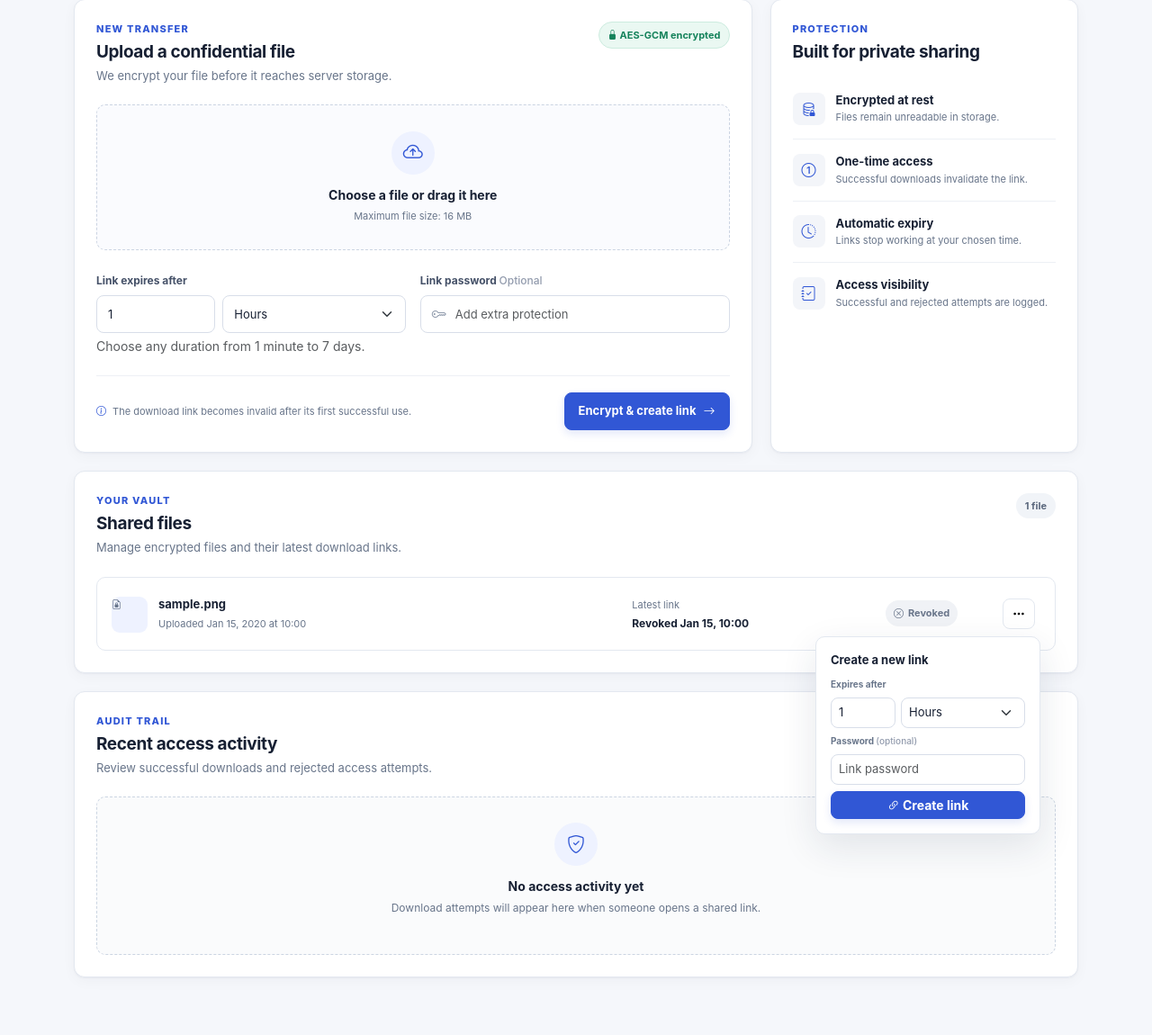
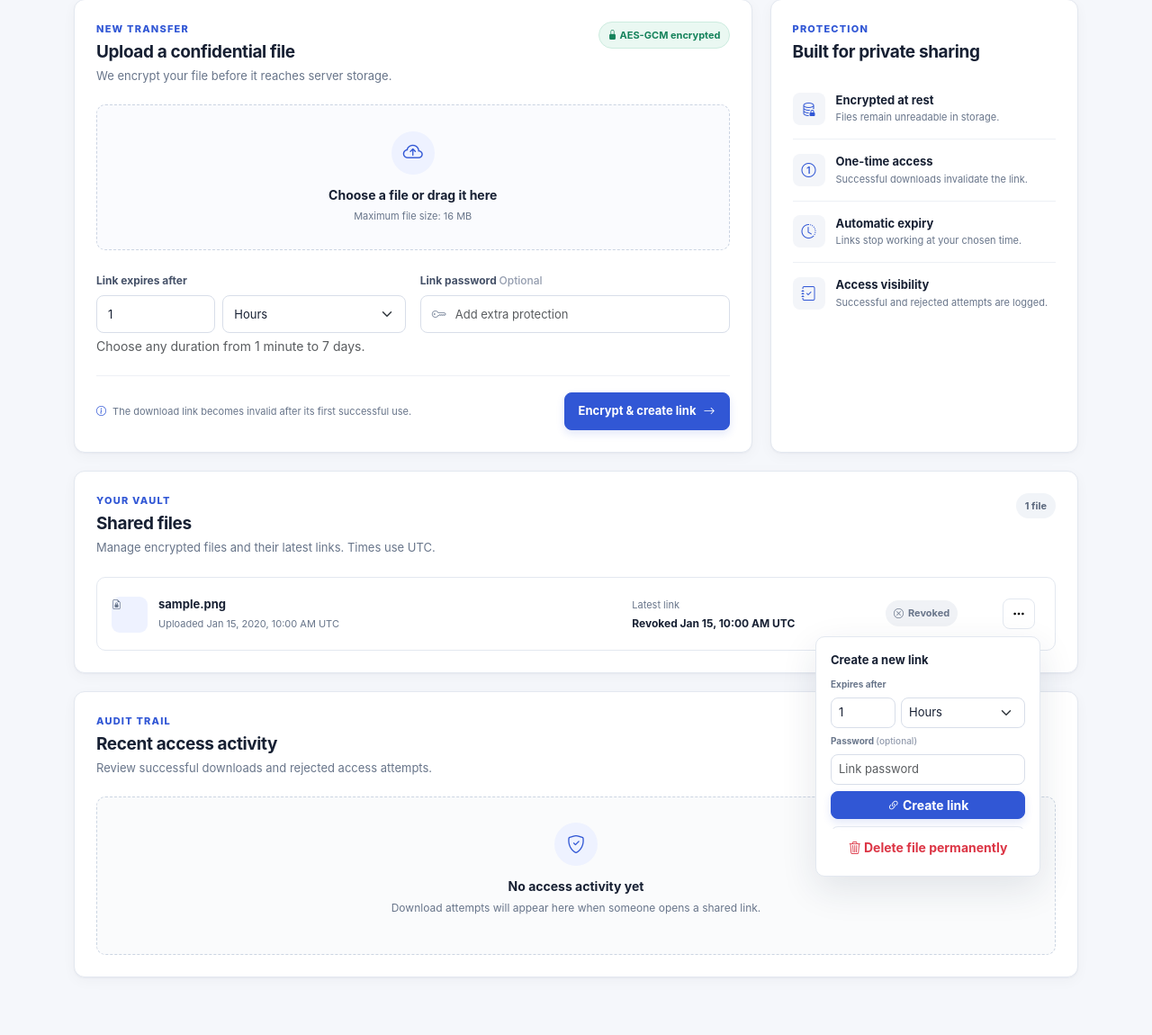
Before and after one commit to Rinil-Parmar/secure-one-time-file-sharing, a Flask app: page / in a window 1280 px wide, after a click that opens the changed part. Shown: the part 371-1521 px from the top of the page at 90% size. Run offline with Flask 3, Linux system fonts and the light colour scheme; a user stored in the database is signed in; tables that the repository leaves empty hold one stand-in row (values such as "Sample post"); some libraries are stand-ins or nearby versions.

Commit message:
Add secure file deletion and local timestamps

```diff
--- a/app/files.py
+++ b/app/files.py
@@ -184,6 +184,37 @@ def create_link(file_id):
     return redirect(url_for("dashboard"))
 
 
+@files_bp.route("/files/<int:file_id>/delete", methods=["POST"])
+@login_required
+def delete_file(file_id):
+    stored_file = StoredFile.query.filter_by(
+        id=file_id,
+        owner_id=current_user.id,
+    ).first()
+    if stored_file is None:
+        flash("File not found or you do not have permission to delete it.", "error")
+        return redirect(url_for("dashboard"))
+
+    try:
+        get_encrypted_storage().delete(stored_file.stored_filename)
+    except (OSError, StorageError):
+        current_app.logger.exception("Could not delete encrypted file %s", stored_file.id)
+        flash("The encrypted file could not be deleted. Please try again.", "error")
+        return redirect(url_for("dashboard"))
+
+    db.session.delete(stored_file)
+    try:
+        db.session.commit()
+    except Exception:
+        db.session.rollback()
+        current_app.logger.exception("Could not delete file metadata %s", stored_file.id)
+        flash("The file metadata could not be deleted. Please try again.", "error")
+        return redirect(url_for("dashboard"))
+
+    flash("File and all associated share links were permanently deleted.", "success")
+    return redirect(url_for("dashboard"))
+
+
 @files_bp.route("/links/<int:link_id>/revoke", methods=["POST"])
 @login_required
 def revoke_link(link_id):
--- a/app/static/app.js
+++ b/app/static/app.js
@@ -33,6 +33,31 @@ document.querySelectorAll("[data-confirm]").forEach((form) => {
             event.preventDefault();
         }
     });
+});
+
+const browserTimeZone = Intl.DateTimeFormat().resolvedOptions().timeZone;
+
+document.querySelectorAll("[data-time-zone]").forEach((label) => {
+    label.textContent = browserTimeZone ? browserTimeZone.replaceAll("_", " ") : "your device time zone";
+});
+
+document.querySelectorAll("[data-local-time]").forEach((element) => {
+    const timestamp = Date.parse(element.dateTime);
+    if (Number.isNaN(timestamp)) {
+        return;
+    }
+
+    const full = element.dataset.localTime === "full";
+    const formatter = new Intl.DateTimeFormat(undefined, {
+        year: full ? "numeric" : undefined,
+        month: "short",
+        day: "numeric",
+        hour: "numeric",
+        minute: "2-digit",
+        timeZoneName: "short",
+    });
+    element.textContent = formatter.format(timestamp);
+    element.title = `Displayed in ${browserTimeZone || "your device time zone"}`;
 });
 
 const formatRemainingTime = (milliseconds) => {
--- a/app/static/style.css
+++ b/app/static/style.css
@@ -691,11 +691,16 @@ a {
     min-height: 34px;
 }
 
-.revoke-action {
+.revoke-action,
+.delete-action {
     border-top: 1px solid var(--line);
     margin-top: 12px;
     padding-top: 12px;
     text-decoration: none;
+}
+
+.delete-action {
+    margin-top: 8px;
 }
 
 .activity-list {
--- a/app/templates/dashboard.html
+++ b/app/templates/dashboard.html
@@ -133,7 +133,7 @@
         <div>
             <span class="section-kicker">Your vault</span>
             <h2>Shared files</h2>
-            <p>Manage encrypted files and their latest download links.</p>
+            <p>Manage encrypted files and their latest links. Times use <span data-time-zone>your device time zone</span>.</p>
         </div>
         {% if uploaded_files %}
             <span class="count-badge">{{ uploaded_files|length }} file{{ '' if uploaded_files|length == 1 else 's' }}</span>
@@ -149,7 +149,8 @@
                         <span class="file-icon"><i class="bi bi-file-earmark-lock2"></i></span>
                         <div>
                             <strong title="{{ file.original_filename }}">{{ file.original_filename }}</strong>
-                            <span>Uploaded <time datetime="{{ file.created_at.isoformat() }}">{{ file.created_at.strftime("%b %d, %Y at %H:%M") }}</time></span>
+                            <span>Uploaded <time datetime="{{ file.created_at.isoformat() }}Z"
+                                                 data-local-time="full">{{ file.created_at.strftime("%b %d, %Y at %H:%M") }} UTC</time></span>
                         </div>
                     </div>
 
@@ -157,18 +158,22 @@
                         <span>Latest link</span>
                         {% if latest_link %}
                             {% if latest_link.revoked_at %}
-                                <strong>Revoked {{ latest_link.revoked_at.strftime("%b %d, %H:%M") }}</strong>
+                                <strong>Revoked <time datetime="{{ latest_link.revoked_at.isoformat() }}Z"
+                                                      data-local-time="compact">{{ latest_link.revoked_at.strftime("%b %d, %H:%M") }} UTC</time></strong>
                             {% elif latest_link.used_at %}
-                                <strong>Used {{ latest_link.used_at.strftime("%b %d, %H:%M") }}</strong>
+                                <strong>Used <time datetime="{{ latest_link.used_at.isoformat() }}Z"
+                                                   data-local-time="compact">{{ latest_link.used_at.strftime("%b %d, %H:%M") }} UTC</time></strong>
                             {% elif latest_link.expires_at <= now %}
-                                <strong>Expired {{ latest_link.expires_at.strftime("%b %d, %H:%M") }}</strong>
+                                <strong>Expired <time datetime="{{ latest_link.expires_at.isoformat() }}Z"
+                                                      data-local-time="compact">{{ latest_link.expires_at.strftime("%b %d, %H:%M") }} UTC</time></strong>
                             {% else %}
                                 <strong class="link-countdown"
                                         data-expires-at="{{ latest_link.expires_at.isoformat() }}Z"
                                         title="Expires {{ latest_link.expires_at.strftime('%b %d, %Y at %H:%M UTC') }}">
                                     Calculating…
                                 </strong>
-                                <small>{{ latest_link.expires_at.strftime("%b %d, %H:%M") }} UTC</small>
+                                <small><time datetime="{{ latest_link.expires_at.isoformat() }}Z"
+                                             data-local-time="compact">{{ latest_link.expires_at.strftime("%b %d, %H:%M") }} UTC</time></small>
                             {% endif %}
                         {% else %}
                             <strong>Not created</strong>
@@ -229,6 +234,13 @@
                                         </button>
                                     </form>
                                 {% endif %}
+                                <form method="post" action="{{ url_for('files.delete_file', file_id=file.id) }}"
+                                      data-confirm="Permanently delete {{ file.original_filename }}? The encrypted file, every share link, and its access history will be removed. This cannot be undone.">
+                                    <input type="hidden" name="csrf_token" value="{{ csrf_token() }}">
+                                    <button class="btn btn-link text-danger btn-sm w-100 delete-action" type="submit">
+                                        <i class="bi bi-trash3"></i> Delete file permanently
+                                    </button>
+                                </form>
                             </div>
                         </details>
                     </div>
@@ -282,7 +294,8 @@
                         </span>
                     </div>
                     <span class="activity-ip"><i class="bi bi-globe2"></i> {{ log.ip_address or "Unknown IP" }}</span>
-                    <time datetime="{{ log.created_at.isoformat() }}">{{ log.created_at.strftime("%b %d, %H:%M") }}</time>
+                    <time datetime="{{ log.created_at.isoformat() }}Z"
+                          data-local-time="compact">{{ log.created_at.strftime("%b %d, %H:%M") }} UTC</time>
                 </article>
             {% endfor %}
         </div>
```
Also changed, not shown: tests/test_security_flow.py (+41 -0 lines), README.md.
